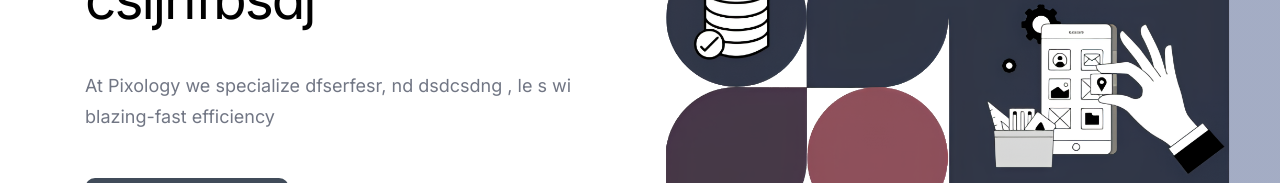
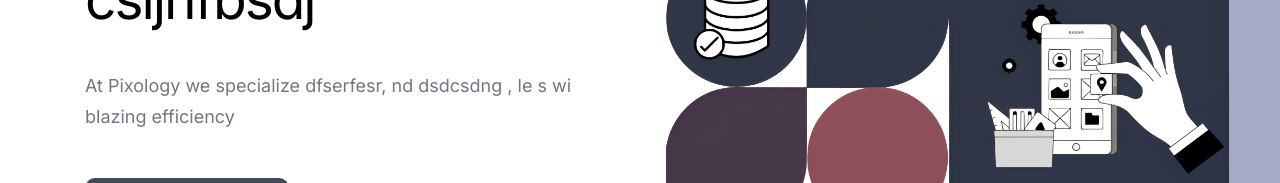
Before and after one commit to Santicabral0478/greenstudios, a Next.js app: page / in a window 1280 px wide. Shown: the part 352-535 px from the top of the page. Built offline with nearby package versions, Linux system fonts and the light colour scheme; no server answers.

Commit message:
update 4d454354h

```diff
--- a/src/components/Hero/index.tsx
+++ b/src/components/Hero/index.tsx
@@ -15,7 +15,7 @@
 
             <p className="hero-text">
               At Pixology we specialize dfserfesr, nd dsdcsdng , le s wi
-              blazing-fast
+              blazing
               efficiency
             </p>
 
```
